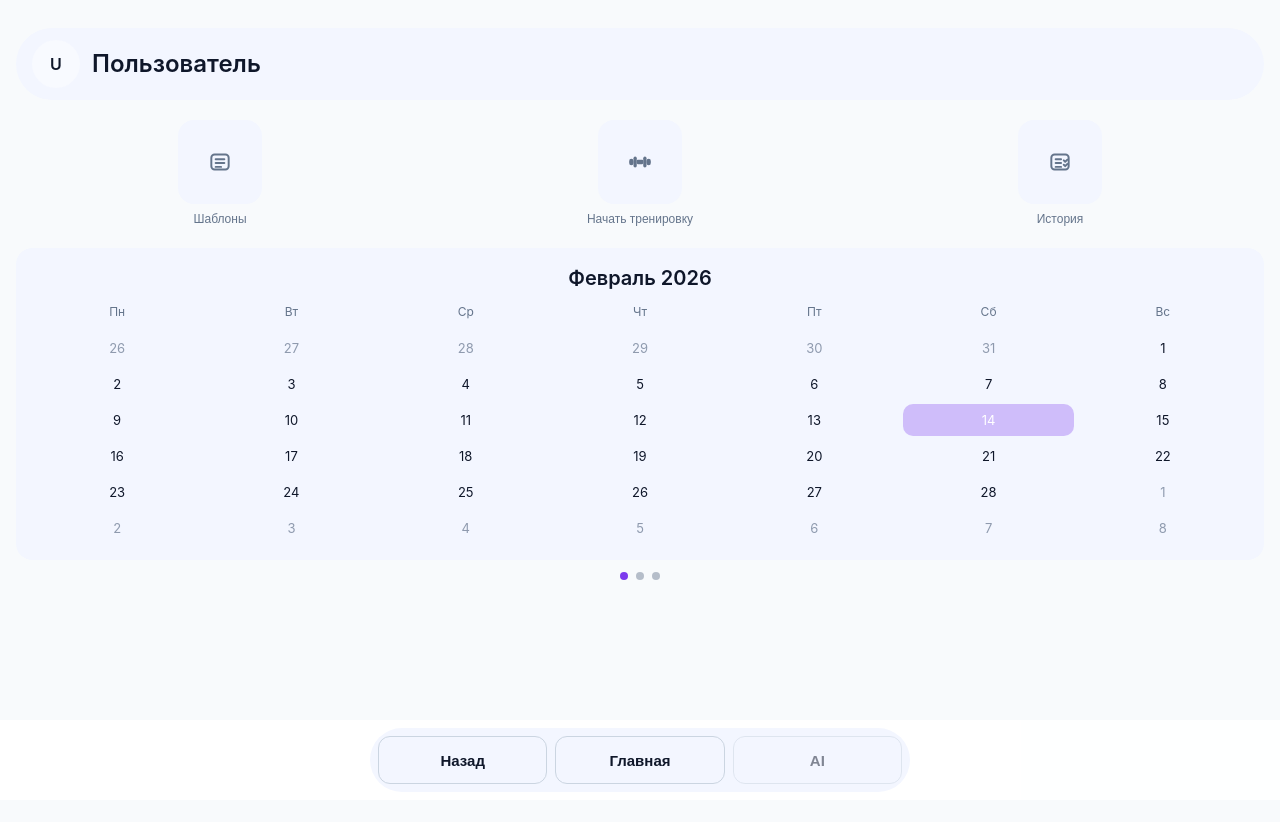
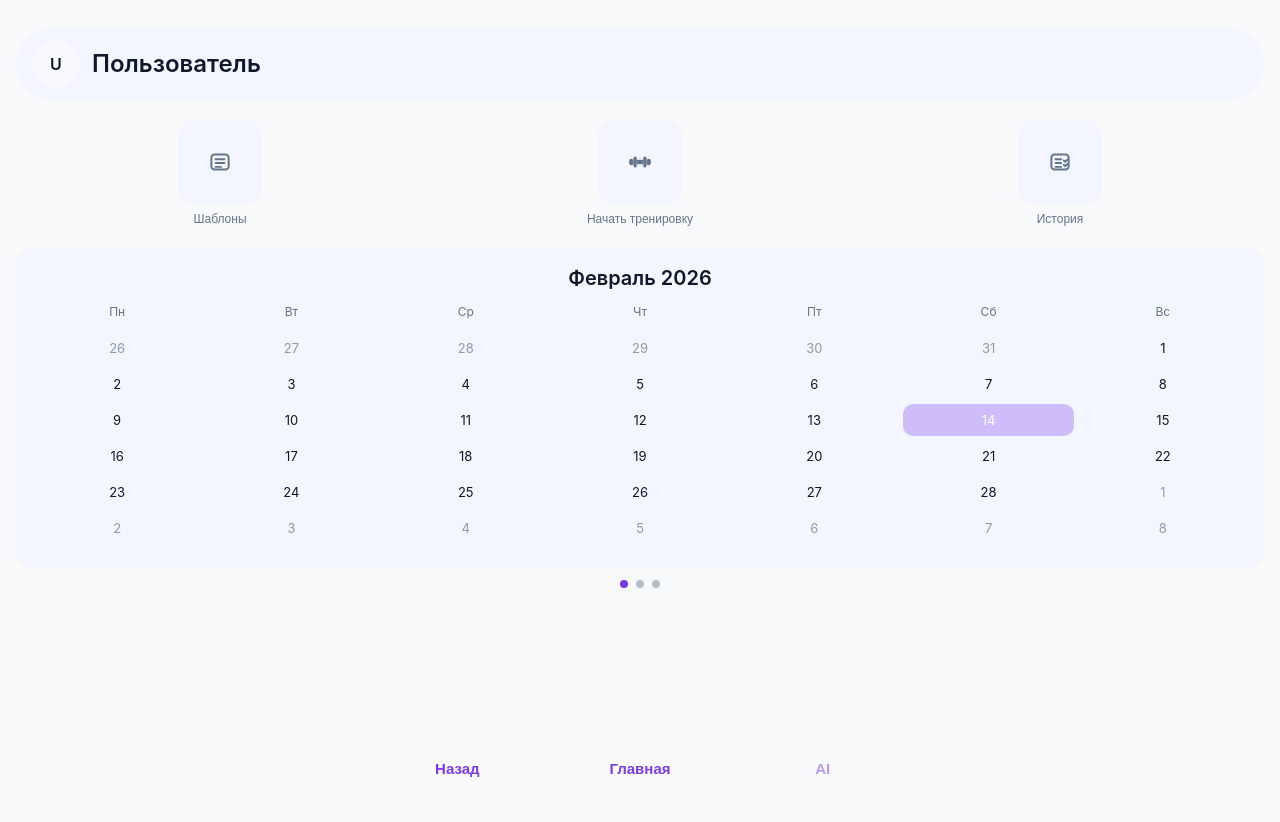
Before and after one commit to Vlad1m8r/dsport-ui, a React (Vite) app: page / in a window 1280 px wide. Shown: the top 822 px of the page. Built offline with nearby package versions, Linux system fonts and the light colour scheme.

Commit message:
D4.2: home без скролла и footer в accent

```diff
--- a/index.html
+++ b/index.html
@@ -2,7 +2,7 @@
 <html lang="ru">
   <head>
     <meta charset="UTF-8" />
-    <meta name="viewport" content="width=device-width, initial-scale=1.0" />
+    <meta name="viewport" content="width=device-width, initial-scale=1.0, maximum-scale=1.0, user-scalable=no, viewport-fit=cover" />
     <title>DSport Mini App</title>
   </head>
   <body>
--- a/src/index.css
+++ b/src/index.css
@@ -38,3 +38,15 @@ p {
 img {
   display: block;
 }
+
+
+input,
+textarea,
+select {
+  font-size: 16px;
+}
+
+html,
+body {
+  touch-action: manipulation;
+}
--- a/src/widgets/home/home.css
+++ b/src/widgets/home/home.css
@@ -2,8 +2,10 @@
   display: flex;
   flex-direction: column;
   gap: var(--space-5);
+  height: calc(100dvh - var(--content-top) - var(--content-bottom) - 80px - var(--safe-bottom));
+  overflow: hidden;
   padding-top: calc(var(--content-top) + var(--space-3));
-  padding-bottom: calc(104px + var(--safe-bottom) + var(--space-4));
+  padding-bottom: calc(80px + var(--safe-bottom) + var(--space-3));
 }
 
 .home-user-header {
@@ -103,6 +105,8 @@
   display: flex;
   flex-direction: column;
   gap: var(--space-3);
+  flex: 1;
+  min-height: 0;
 }
 
 .home-slider__viewport {
@@ -124,7 +128,7 @@
 }
 
 .home-slider__slide {
-  min-height: 280px;
+  min-height: 320px;
   border-radius: var(--radius-xl);
   background: color-mix(in srgb, var(--surface-2) 70%, var(--surface));
   color: var(--text);
@@ -182,7 +186,7 @@
 }
 
 .home-slider__slide--stub {
-  min-height: 280px;
+  min-height: 320px;
   display: flex;
   align-items: center;
   justify-content: center;
@@ -214,7 +218,7 @@
   bottom: 0;
   z-index: 30;
   padding: var(--space-2) var(--space-4) calc(var(--safe-bottom) + var(--space-2));
-  background: color-mix(in srgb, var(--surface) 92%, transparent);
+  background: transparent;
 }
 
 .footer-nav__inner {
@@ -223,17 +227,24 @@
   display: grid;
   grid-template-columns: repeat(3, 1fr);
   gap: var(--space-2);
-  padding: var(--space-2);
+  padding: 0;
   border-radius: var(--radius-pill);
-  background: color-mix(in srgb, var(--surface-2) 72%, var(--surface));
+  background: transparent;
 }
 
 .footer-nav__button {
   min-height: 44px;
   border-radius: var(--radius-pill);
-  border: 1px solid transparent;
+  border: none;
   background: transparent;
-  color: var(--text-muted);
+  color: var(--accent);
+}
+
+.footer-nav__button.ui-button,
+.footer-nav__button.ui-button--ghost {
+  border: none;
+  color: var(--accent);
+  background: transparent;
 }
 
 .footer-nav__button--active {
@@ -241,5 +252,5 @@
 }
 
 .footer-nav__button:disabled {
-  opacity: 0.5;
+  opacity: 0.45;
 }
```
Also changed, not shown: 1 other file (tests, documents, lock files or other folders).
